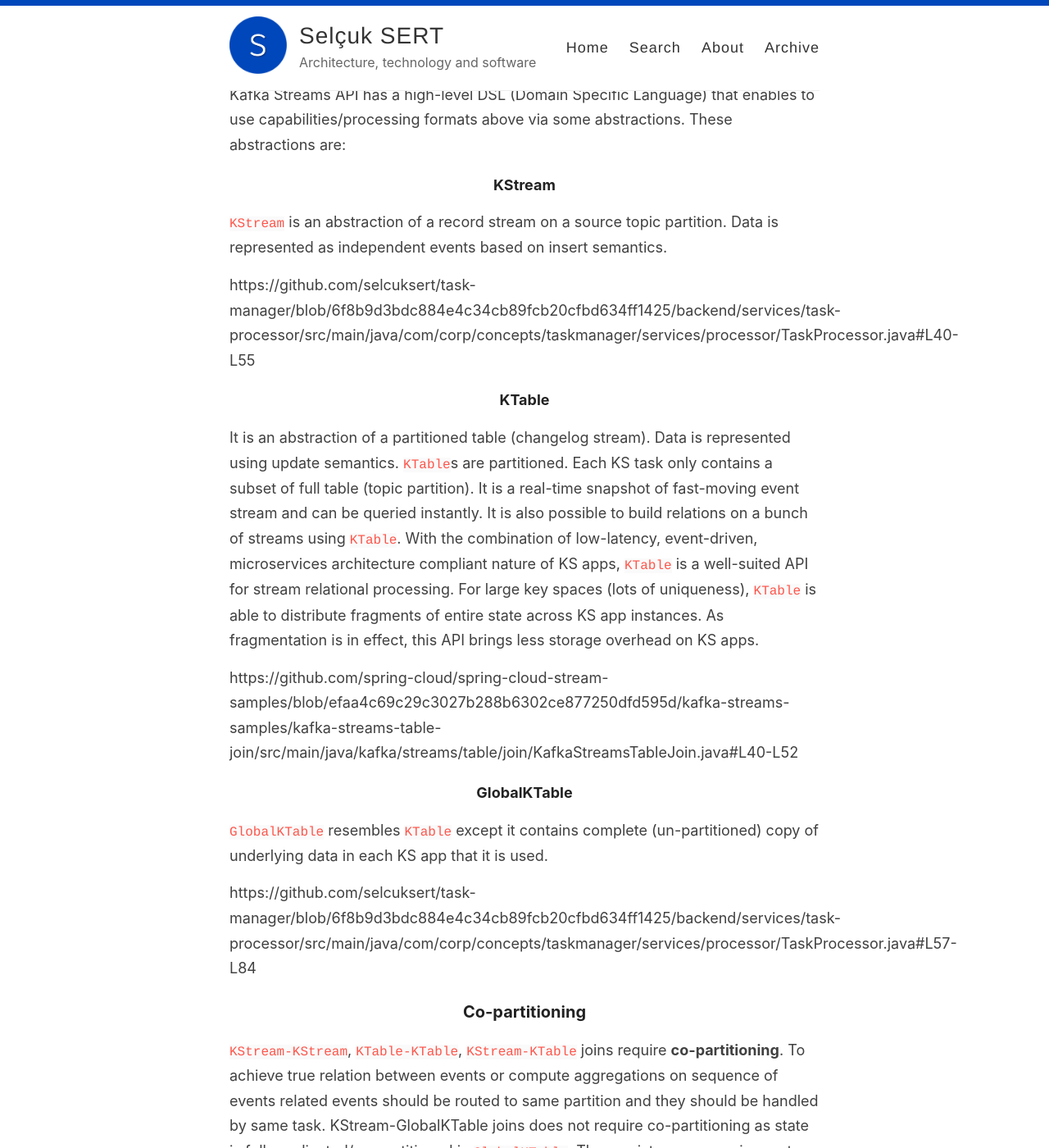
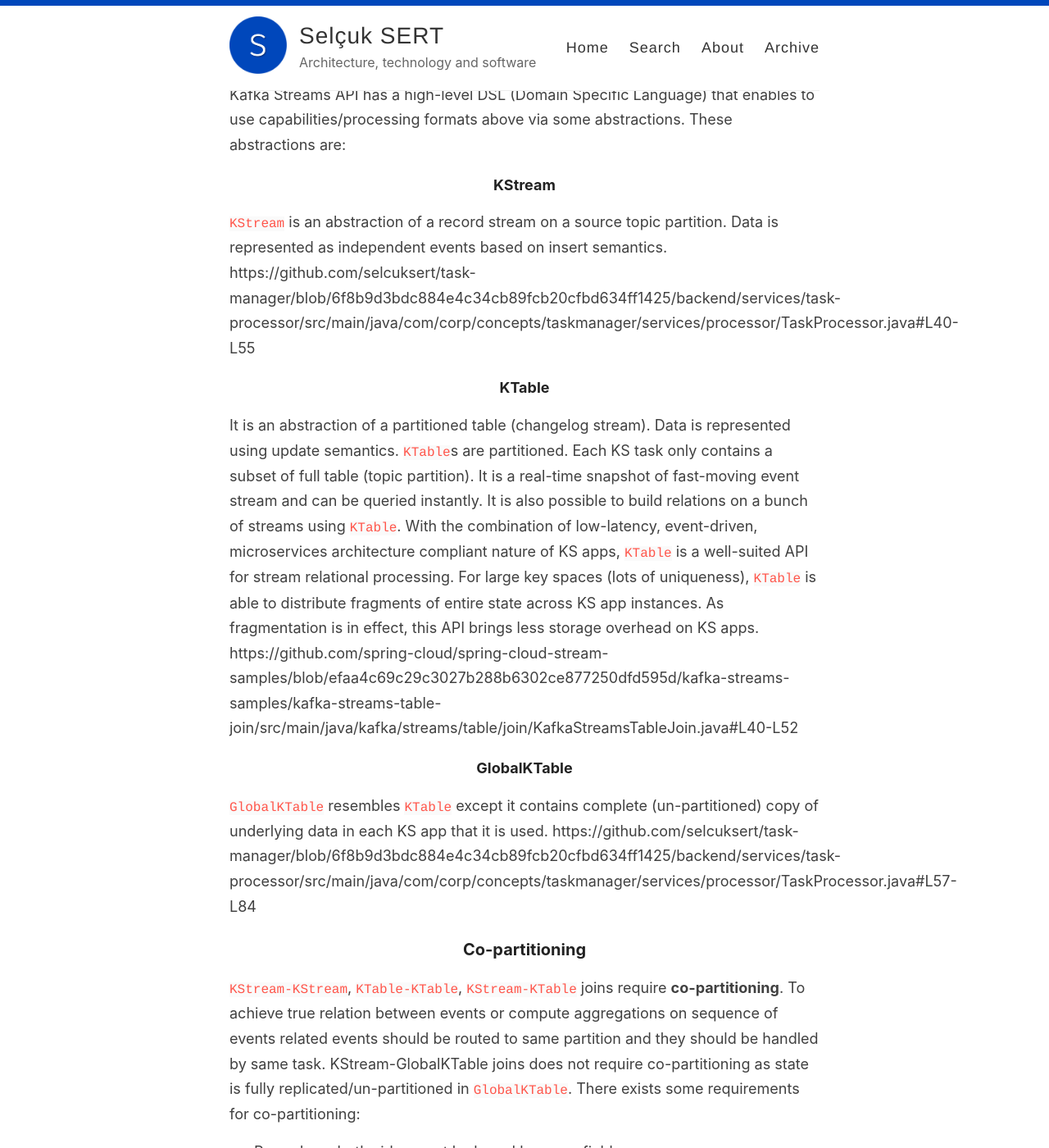
Before and after one commit to selcuksert/selcuksert.github.io, a Jekyll site: the page built from _posts/2021-12-29-kafka-streams.md, in a window 1280 px wide and 1400 px high, scrolled down 6340 px. Shown: the whole window at 82% size. Built offline with Jekyll 4.4.1, drawn with Linux system fonts in a browser that asks for light colours; nearby versions of some CDN libraries; some of the changed text lies outside the part shown.

Commit message:
Updated article

```diff
--- a/_posts/2021-12-29-kafka-streams.md
+++ b/_posts/2021-12-29-kafka-streams.md
@@ -91,17 +91,14 @@ Kafka Streams API has a high-level DSL (Domain Specific Language) that enables t
 
 #### KStream
 `KStream` is an abstraction of a record stream on a source topic partition. Data is represented as independent events based on insert semantics.
-
 https://github.com/selcuksert/task-manager/blob/6f8b9d3bdc884e4c34cb89fcb20cfbd634ff1425/backend/services/task-processor/src/main/java/com/corp/concepts/taskmanager/services/processor/TaskProcessor.java#L40-L55
 
 #### KTable
 It is an abstraction of a partitioned table (changelog stream). Data is represented using update semantics. `KTable`s are partitioned. Each KS task only contains a subset of full table (topic partition). It is a real-time snapshot of fast-moving event stream and can be queried instantly. It is also possible to build relations on a bunch of streams using `KTable`. With the combination of low-latency, event-driven, microservices architecture compliant nature of KS apps, `KTable` is a well-suited API for stream relational processing. For large key spaces (lots of uniqueness), `KTable` is able to distribute fragments of entire state across KS app instances. As fragmentation is in effect, this API brings less storage overhead on KS apps.
-
 https://github.com/spring-cloud/spring-cloud-stream-samples/blob/efaa4c69c29c3027b288b6302ce877250dfd595d/kafka-streams-samples/kafka-streams-table-join/src/main/java/kafka/streams/table/join/KafkaStreamsTableJoin.java#L40-L52
 
 #### GlobalKTable
 `GlobalKTable` resembles `KTable` except it contains complete (un-partitioned) copy of underlying data in each KS app that it is used.
-
 https://github.com/selcuksert/task-manager/blob/6f8b9d3bdc884e4c34cb89fcb20cfbd634ff1425/backend/services/task-processor/src/main/java/com/corp/concepts/taskmanager/services/processor/TaskProcessor.java#L57-L84
 
 ### Co-partitioning
@@ -174,10 +171,9 @@ With continuous refinement each result should be seen “potentially” incomple
 
 ## Interactive Queries
 Kafka Streams API has enables to implement a stream processing layer that can be utilized as a lightweight embedded database. The latest state can directly be queried via endpoints (e.g. RESTful WS) exposed by KS micro apps. But the problem is if one uses KTable for materialization the microservice that handles the request may not respond with value for queried key as local state only represents a partial view of the entire application state which in fact is the nature of a KTable. Interactive queries feature of KS API enables to get value for a given key event it does not exist on local KTable as it enables to use Kafka as a service discovery engine to find the KS app that hosts that key-value pair using metadata stored on Kafka.
+https://github.com/selcuksert/task-manager/blob/6f8b9d3bdc884e4c34cb89fcb20cfbd634ff1425/backend/services/task-processor/src/main/java/com/corp/concepts/taskmanager/services/service/QueryService.java#L66-L144
 
 {% include image.html url="/images/apache-kafka/interactive_queries.png" caption="Interactive Queries in Kafka Streams" %}
-
-https://github.com/selcuksert/task-manager/blob/6f8b9d3bdc884e4c34cb89fcb20cfbd634ff1425/backend/services/task-processor/src/main/java/com/corp/concepts/taskmanager/services/service/QueryService.java#L66-L144
 
 # What is next?
 This is the second part of Apache Kafka article series. The [next one](#) is about another niche technology in Apache Kafka ecosystem: **ksqlDB**. It is the Kafka native database for stream processing applications that streamlines to build stream processing applications with a SQL like interface.
```
